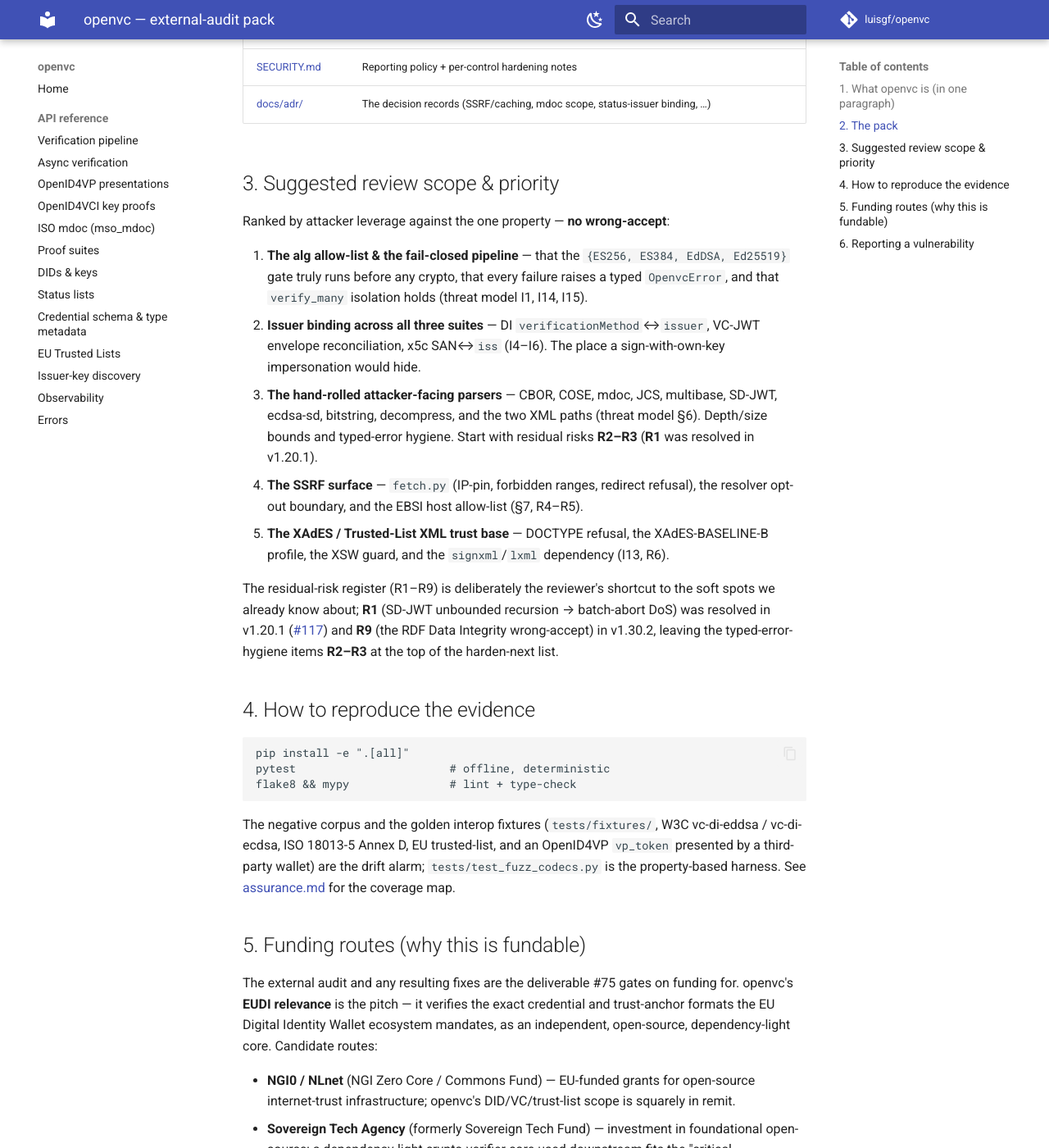
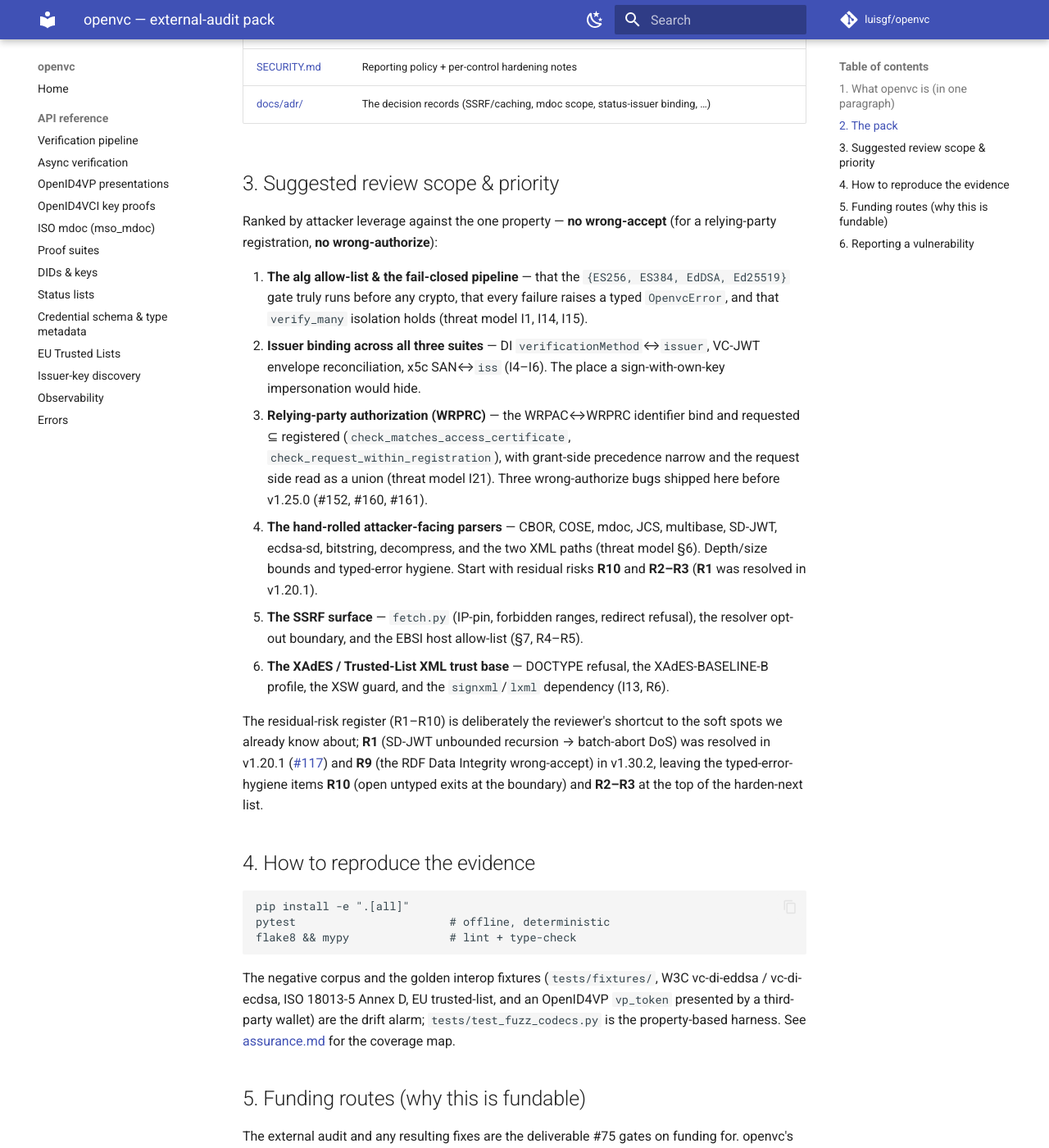
Before and after one commit to luisgf/openvc, an MkDocs documentation site: the page built from docs/audit/README.md, in a window 1280 px wide and 1400 px high, scrolled down 992 px. Shown: the whole window at 82% size. Built offline with MkDocs 1.6.1 and Material for MkDocs 9.7.7, drawn with Linux system fonts in a browser that asks for light colours; comment, search, counter and statistics services are not loaded.

Commit message:
docs(audit): carry WRPRC through section 5 and record open exits as R10
The review fix for the relying-party surface had been read truncated. The
threat model's section 5 gains the WRPRC lane (JWT over JOSE as a JAdES B-B
subset, provisional CWT, then the two authorization cross-checks), and the pack
README's review ranking gains relying-party authorization.

The section 9 register now names what I14/I15 still miss at the boundary. New
R10 covers the keyless did:web DID-document shape abort (#219, open) and the
untyped EBSI _origin ValueError; I15 points to it. The README and CHANGELOG
spans move to R1-R10.

```diff
--- a/docs/audit/README.md
+++ b/docs/audit/README.md
@@ -29,7 +29,7 @@ external review.
 
 | Document | What it holds |
 |---|---|
-| [threat-model.md](threat-model.md) | The code-cited threat model: assets, trust boundaries, attacker model, per-suite and per-parser attack-surface tables, the **fail-closed invariants catalog** (I1–I21), and the **residual-risk register** (R1–R9) |
+| [threat-model.md](threat-model.md) | The code-cited threat model: assets, trust boundaries, attacker model, per-suite and per-parser attack-surface tables, the **fail-closed invariants catalog** (I1–I21), and the **residual-risk register** (R1–R10) |
 | [assurance.md](assurance.md) | Property-based **fuzz** coverage, the "harden-next" gap map, negative/tamper coverage by suite, and the **adversarial-review history** |
 | [Security-Model](https://github.com/luisgf/openvc/wiki/Security-Model) (wiki) | The user/integrator-facing summary the threat model annex expands |
 | [SECURITY.md](https://github.com/luisgf/openvc/blob/main/SECURITY.md) | Reporting policy + per-control hardening notes |
@@ -37,7 +37,8 @@ external review.
 
 ## 3. Suggested review scope & priority
 
-Ranked by attacker leverage against the one property — **no wrong-accept**:
+Ranked by attacker leverage against the one property — **no wrong-accept** (for a
+relying-party registration, **no wrong-authorize**):
 
 1. **The alg allow-list & the fail-closed pipeline** — that the
    `{ES256, ES384, EdDSA, Ed25519}` gate truly runs before any crypto, that
@@ -46,22 +47,28 @@ Ranked by attacker leverage against the one property — **no wrong-accept**:
 2. **Issuer binding across all three suites** — DI `verificationMethod`↔`issuer`,
    VC-JWT envelope reconciliation, x5c SAN↔`iss` (I4–I6). The place a
    sign-with-own-key impersonation would hide.
-3. **The hand-rolled attacker-facing parsers** — CBOR, COSE, mdoc, JCS,
+3. **Relying-party authorization (WRPRC)** — the WRPAC↔WRPRC identifier bind and
+   requested ⊆ registered (`check_matches_access_certificate`,
+   `check_request_within_registration`), with grant-side precedence narrow and the
+   request side read as a union (threat model I21). Three wrong-authorize bugs
+   shipped here before v1.25.0 (#152, #160, #161).
+4. **The hand-rolled attacker-facing parsers** — CBOR, COSE, mdoc, JCS,
    multibase, SD-JWT, ecdsa-sd, bitstring, decompress, and the two XML paths
    (threat model §6). Depth/size bounds and typed-error hygiene. Start with
-   residual risks **R2–R3** (**R1** was resolved in v1.20.1).
-4. **The SSRF surface** — `fetch.py` (IP-pin, forbidden ranges, redirect
+   residual risks **R10** and **R2–R3** (**R1** was resolved in v1.20.1).
+5. **The SSRF surface** — `fetch.py` (IP-pin, forbidden ranges, redirect
    refusal), the resolver opt-out boundary, and the EBSI host allow-list
    (§7, R4–R5).
-5. **The XAdES / Trusted-List XML trust base** — DOCTYPE refusal, the
+6. **The XAdES / Trusted-List XML trust base** — DOCTYPE refusal, the
    XAdES-BASELINE-B profile, the XSW guard, and the `signxml`/`lxml` dependency
    (I13, R6).
 
-The residual-risk register (R1–R9) is deliberately the reviewer's shortcut to
+The residual-risk register (R1–R10) is deliberately the reviewer's shortcut to
 the soft spots we already know about; **R1** (SD-JWT unbounded recursion →
 batch-abort DoS) was resolved in v1.20.1 ([#117](https://github.com/luisgf/openvc/issues/117))
 and **R9** (the RDF Data Integrity wrong-accept) in v1.30.2, leaving the
-typed-error-hygiene items **R2–R3** at the top of the harden-next list.
+typed-error-hygiene items **R10** (open untyped exits at the boundary) and **R2–R3**
+at the top of the harden-next list.
 
 ## 4. How to reproduce the evidence
 
```
Also changed, not shown: CHANGELOG.md (+5 -3 lines), docs/audit/threat-model.md (+16 -1 lines).
